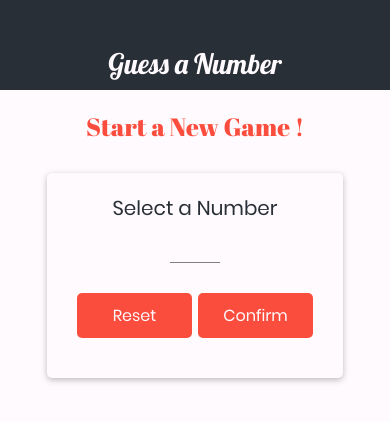
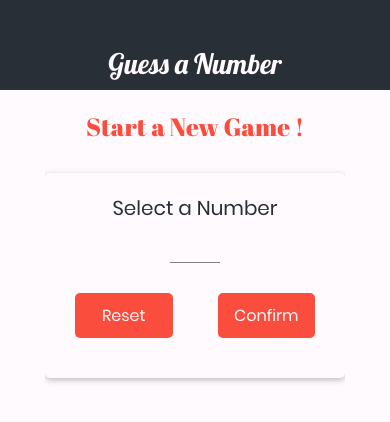
Before and after one commit to JulieAllix/rn-second-app, a React Native app: screen / in a window 390 px wide. Shown: the top 422 px of the page. Built offline with nearby package versions, Linux system fonts and the light colour scheme.

Commit message:
Add some responsive design properties

```diff
--- a/components/MainButton.js
+++ b/components/MainButton.js
@@ -1,5 +1,5 @@
 import React from 'react';
-import { View, Text, StyleSheet, TouchableOpacity } from 'react-native';
+import { View, Text, StyleSheet, TouchableOpacity, Dimensions } from 'react-native';
 
 import Colors from '../constants/themeColors';
 import BodyText from '../components/BodyText';
@@ -20,7 +20,8 @@ const styles = StyleSheet.create({
         padding: 10,
         marginVertical: 10,
         borderRadius: 5,
-        width: 115,
+        //width: 115,
+        width: Dimensions.get('window').width / 4
     },
     text: {
         color: Colors.light,
--- a/screens/GameScreen.js
+++ b/screens/GameScreen.js
@@ -1,5 +1,14 @@
 import React, { useState, useRef, useEffect } from 'react';
-import { View, Text, StyleSheet, TouchableOpacity, Alert, ScrollView, FlatList } from 'react-native';
+import {
+    View,
+    Text,
+    StyleSheet,
+    TouchableOpacity,
+    Alert,
+    ScrollView,
+    FlatList,
+    Dimensions
+} from 'react-native';
 import { Ionicons } from '@expo/vector-icons';
 
 import BodyText from '../components/BodyText';
@@ -102,10 +111,10 @@ const styles = StyleSheet.create({
         width: '100%',
         justifyContent: 'space-between',
         paddingHorizontal: 25,
-        marginVertical: 10
+        marginVertical: Dimensions.get('window').height > 600 ? 20 : 10,
     },
     listContainer: {
-        width: '60%',
+        width: Dimensions.get('window').width > 350 ? '60%' : '80%',
         flex: 1,
     },
     list: {
--- a/screens/StartGameScreen.js
+++ b/screens/StartGameScreen.js
@@ -7,7 +7,8 @@ import {
     TouchableOpacity,
     TouchableWithoutFeedback,
     Keyboard,
-    Alert
+    Alert,
+    ScrollView
  } from 'react-native';
 
 import TitleText from '../components/TitleText';
@@ -76,6 +77,7 @@ const StartGameScreen = props => {
             }}
         >
             <View style={styles.screen}>
+                <ScrollView>
                     <TitleText style={styles.title}>Start a New Game !</TitleText>
                     <Card style={styles.inputContainer}>
                         <BodyText style={styles.subTitle}>Select a Number</BodyText>
@@ -99,6 +101,7 @@ const StartGameScreen = props => {
                         </View>
                     </Card>
                     {confirmedOutput}
+                </ScrollView>
             </View>
         </TouchableWithoutFeedback>
     );
@@ -114,14 +117,16 @@ const styles = StyleSheet.create({
         fontSize: 25,
         marginVertical: 10,
         color: Colors.primary,
+        textAlign: 'center',
     },
     subTitle: {
         fontSize: 20,
         color: Colors.accent,
     },
     inputContainer: {
-        width: 300,
-        maxWidth: '80%',
+        width: '80%',
+        minWidth: 300,
+        maxWidth: '95%',
         alignItems: 'center',
         marginTop: 20,
     },
```
Lines whose indentation alone changed are shown as unchanged.
